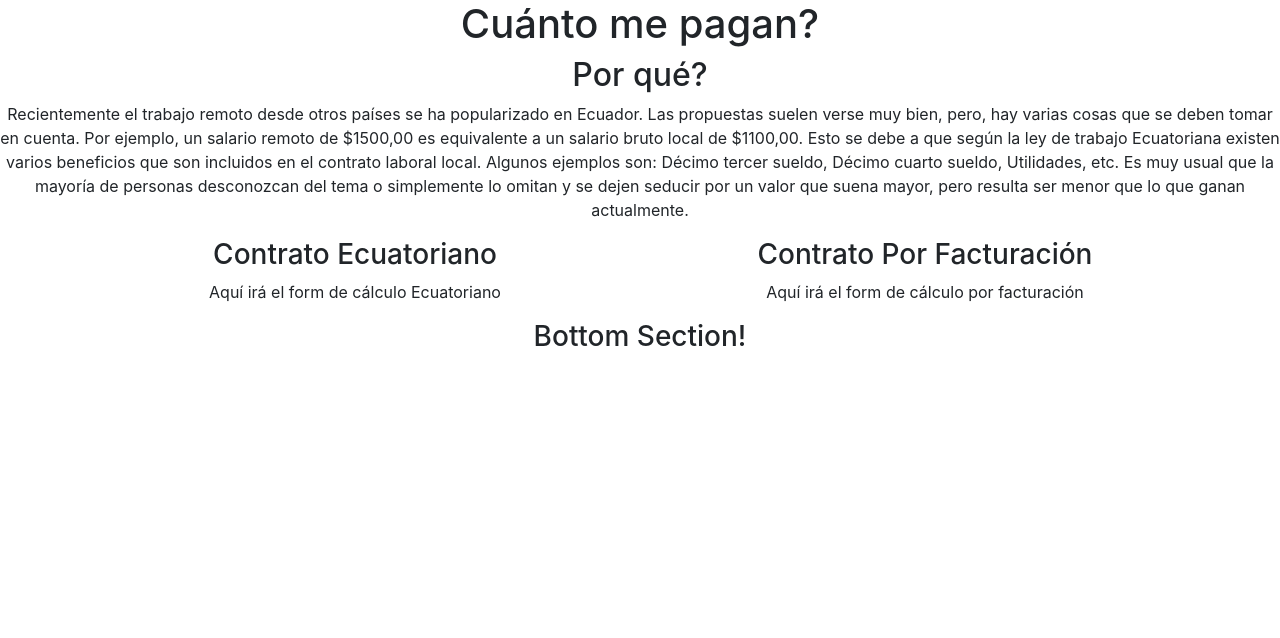
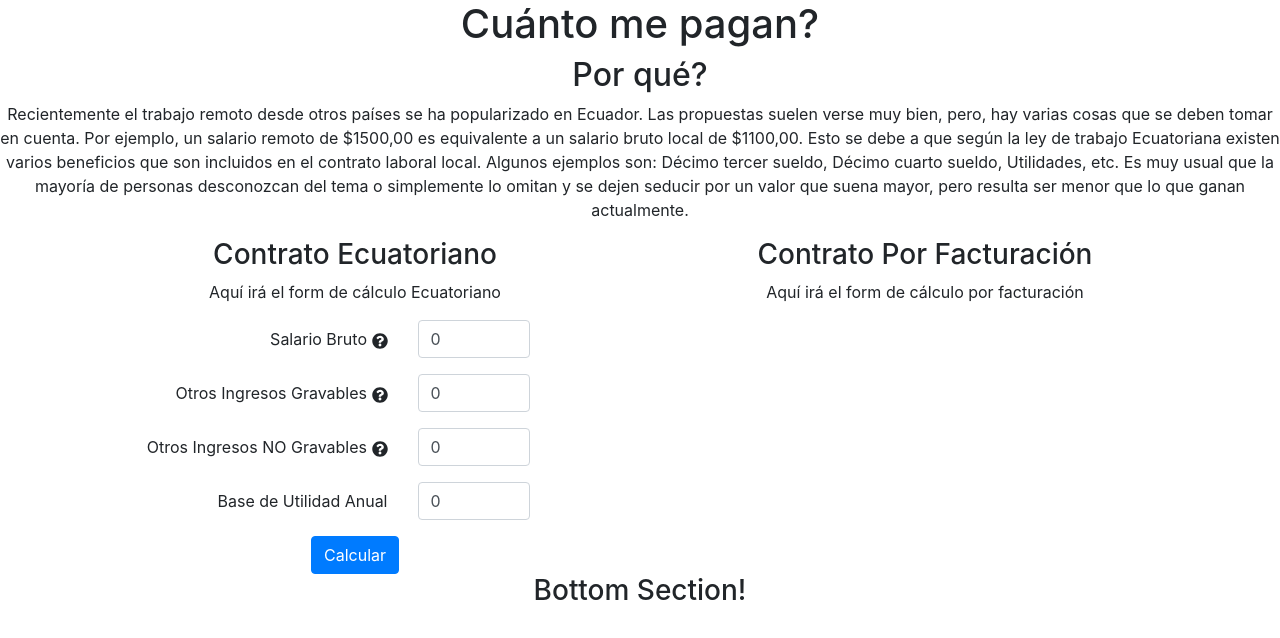
Before and after one commit to bpovea/stipendium, a React (Create React App) app: page / in a window 1280 px wide. Shown: the top 638 px of the page. Built offline with nearby package versions, Linux system fonts and the light colour scheme.

Commit message:
[ADD] Ecuadorian Contracts functionality

```diff
--- a/src/components/BodySection.js
+++ b/src/components/BodySection.js
@@ -2,6 +2,8 @@ import React from 'react';
 import Container from 'react-bootstrap/Container';
 import Row from 'react-bootstrap/Row';
 import Col from 'react-bootstrap/Col';
+
+import EcuadorianContract from './EcuadorianContracts';
 
 // state less Component
 const BodySection = () => (
@@ -10,6 +12,7 @@ const BodySection = () => (
             <Col>
                 <h3>Contrato Ecuatoriano</h3>
                 <p>Aquí irá el form de cálculo Ecuatoriano</p>
+                <EcuadorianContract />
             </Col>
             <Col>
                 <h3>Contrato Por Facturación</h3>
--- /dev/null
+++ b/src/components/EcuadorianContracts.js
@@ -0,0 +1,126 @@
+import React, { Fragment, useState } from 'react';
+
+import Form from 'react-bootstrap/Form';
+import Button from 'react-bootstrap/Button';
+
+import FormInput from './FormInput';
+
+const EcuadorianContract = () => {
+
+    // inputs
+    const [data, setData] = useState({
+        grossSalary: 0,
+        noTaxableIncomes: 0,
+        taxableIncomes: 0,
+        annualBaseProfit: 0,
+    });
+
+    const [showResults, setShowResults] = useState(false);
+
+    // outputs
+    const [result, setResult] = useState({
+        // discounts
+        personalContribution: 0,
+        // benefits
+        thirteenthSalary: 0,
+        fourteenthSalary: 400,
+        // company contributions
+        companyContribution: 0,
+        ieceSecap: 0,
+        // others
+        netSalary: 0,
+        finalCost: 0
+    });
+
+    const handleInputChange = (e) => {
+        let value = e.target.value ? parseFloat(e.target.value) : ''
+        setData({
+            ...data,
+            [e.target.name]: value
+        });
+    };
+
+    const computeTotals = (e) => {
+        e.preventDefault();
+        setShowResults(true);
+        let base = parseFloat(data.grossSalary + data.taxableIncomes);
+        let companyContribution = base * 0.001115;
+        let ieceSecap = base * 0.0001
+        let personalContribution = base * -0.0945
+        let otherIncomes = data.noTaxableIncomes + (data.annualBaseProfit / 12)
+        let netSalary = (base + personalContribution).toFixed(2)
+        let finalCost = (base + (base / 12) +
+            (result.fourteenthSalary / 12) +
+            companyContribution +
+            ieceSecap +
+            otherIncomes).toFixed(2)
+        setResult({
+            ...result,
+            'personalContribution': personalContribution,
+            'thirteenthSalary': base,
+            'companyContribution': companyContribution,
+            'ieceSecap': ieceSecap,
+            'netSalary': netSalary,
+            'finalCost': finalCost
+        });
+    };
+
+    return (
+        <Fragment>
+            <Form onSubmit={computeTotals}>
+                <FormInput
+                    label='Salario Bruto' name='grossSalary' type="number"
+                    helpText="Usualmente es el valor por el que es contratado sin descuentos."
+                    value={data.grossSalary} handleOnChange={handleInputChange} />
+                <FormInput
+                    label='Otros Ingresos Gravables' name='taxableIncomes' type="number"
+                    helpText="Ejem. bonos variables, comisiones, etc."
+                    value={data.taxableIncomes} handleOnChange={handleInputChange} />
+                <FormInput
+                    label='Otros Ingresos NO Gravables' name='noTaxableIncomes' type="number"
+                    helpText="Ejem. alimentación, viáticos, etc."
+                    value={data.noTaxableIncomes} handleOnChange={handleInputChange} />
+                <FormInput
+                    label='Base de Utilidad Anual' name='annualBaseProfit' type="number"
+                    value={data.annualBaseProfit} handleOnChange={handleInputChange} />
+                <Button variant="primary" type="submit" >
+                    Calcular
+                </Button>
+            </Form>
+            {showResults &&
+                <Fragment>
+                    <FormInput
+                        label='Aporte Personal 9.45%' name='personalContribution' type="number"
+                        value={result.personalContribution} readOnly={true} />
+                    <FormInput
+                        label='Décimo Tercer' name='thirteenthSalary' type="number"
+                        value={result.thirteenthSalary} readOnly={true} />
+                    <FormInput
+                        label='Décimo Cuarto' name='fourteenthSalary' type="number"
+                        value={result.fourteenthSalary} readOnly={true} />
+                    <FormInput
+                        label='Aporte Patronal 11.15%' name='companyContribution' type="number"
+                        helpText="Este valor es adicional al sueldo y es pagado completamente por el empleador."
+                        value={result.companyContribution} readOnly={true} />
+                    <FormInput
+                        label='IECE SECAP 1%' name='ieceSecap' type="number"
+                        helpText="Este valor es adicional al sueldo y es pagado completamente por el empleador."
+                        value={result.ieceSecap} readOnly={true} />
+                    <FormInput
+                        label='Salario Neto' name='netSalary' type="number"
+                        value={result.netSalary} readOnly={true} />
+                    <FormInput
+                        label='Presupuesto mensual del empleador*' name='finalCost' type="number"
+                        value={result.finalCost} readOnly={true} />
+                    <p>
+                        * Este valor es el equivalente al valor neto** que debería facturarse para que sea equivalente
+                        <br></br>
+                        ** El valor neto es el subtotal de la factura -IVA y -%Retención
+                    </p>
+                </Fragment>
+            }
+        </Fragment>
+    );
+};
+
+export default EcuadorianContract;
--- /dev/null
+++ b/src/components/FormInput.js
@@ -0,0 +1,33 @@
+import React, { useState } from 'react';
+import Form from 'react-bootstrap/Form';
+import Col from 'react-bootstrap/Col';
+import Row from 'react-bootstrap/Row';
+
+import { FaQuestionCircle } from 'react-icons/fa';
+
+import '../styles/FormInput.css'
+
+// state less Component
+const FormInput = (props) => {
+    const [showHelp, setShowHelp] = useState(false);
+
+    const clickHelp = (e) => {
+        setShowHelp(!showHelp);
+    };
+
+    return (
+        <Form.Group as={Row}>
+            <Form.Label column sm="7">
+                {props.label} {props.helpText && <FaQuestionCircle onClick={clickHelp} className="help" />}
+            </Form.Label>
+            <Col sm="3">
+                <Form.Control value={props.value} name={props.name} onChange={props.handleOnChange} type={props.type} readOnly={props.readOnly} />
+            </Col>
+            <Col sm="12">
+                {(props.helpText && showHelp) && <Form.Text className="text-muted">{props.helpText}</Form.Text>}
+            </Col>
+        </Form.Group>
+    )
+};
+
+export default FormInput;
--- /dev/null
+++ b/src/styles/FormInput.css
@@ -0,0 +1,7 @@
+.help{
+    cursor: pointer;
+}
+
+.form-label{
+    text-align: right;
+}
```
